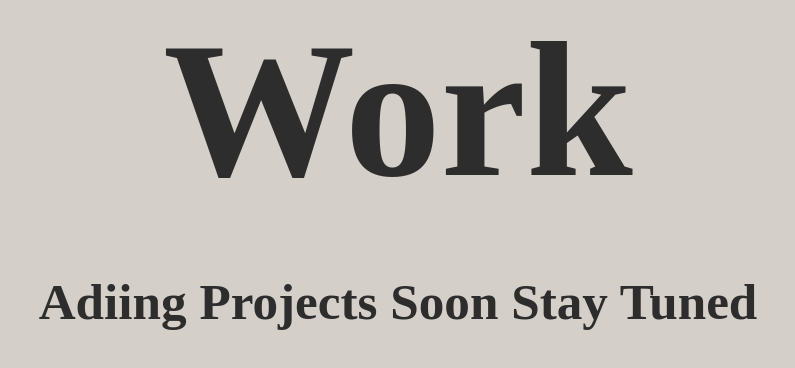
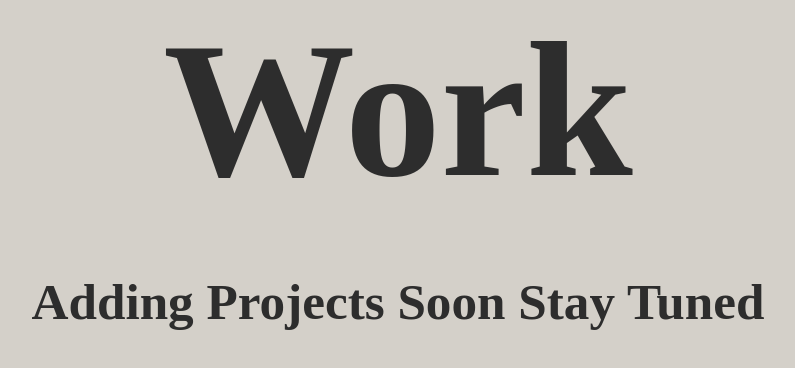
Before and after one commit to TheMostRealAdii/ewwadii.com, a Next.js app: page /components/Projects in a window 1280 px wide. Shown: the top 368 px of the page, without its empty margins (242-1037 px from the left). Built offline with nearby package versions, Linux system fonts and the light colour scheme.

Commit message:
Update Projects.tsx

```diff
--- a/pages/components/Projects.tsx
+++ b/pages/components/Projects.tsx
@@ -5,7 +5,7 @@ const Projects = () => {
   return (
     <>
       <div className={style.heading}>Work</div>
-      <div className={style.subhead}>Adiing Projects Soon Stay Tuned</div>
+      <div className={style.subhead}>Adding Projects Soon Stay Tuned</div>
     </>
   );
 };
```
